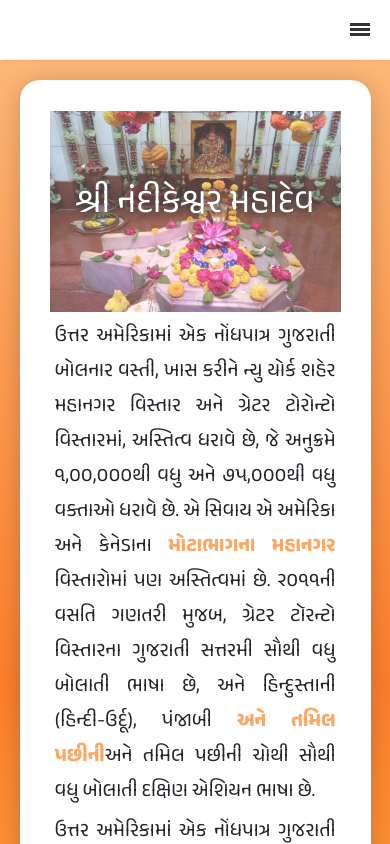
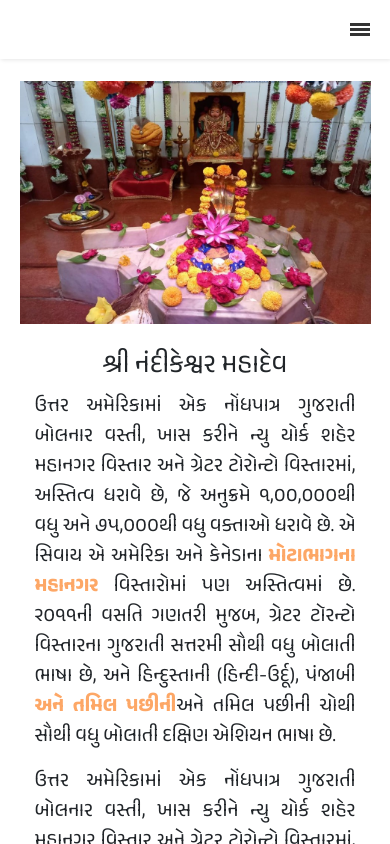
Before and after one commit to Urvesh120/blogProject, an Angular app: page /home in a window 390 px wide. Shown: the top 844 px of the page. Built offline with nearby package versions, Linux system fonts and the light colour scheme.

Commit message:
change css in home page

```diff
--- a/angular.json
+++ b/angular.json
@@ -51,7 +51,7 @@
                 {
                   "type": "anyComponentStyle",
                   "maximumWarning": "2kb",
-                  "maximumError": "4kb"
+                  "maximumError": "6kb"
                 }
               ],
               "fileReplacements": [
--- a/package.json
+++ b/package.json
@@ -27,6 +27,7 @@
     "bootstrap": "^5.2.1",
     "jquery": "^3.6.1",
     "rxjs": "~7.5.0",
+    "source-map-support": "^0.5.21",
     "tslib": "^2.3.0",
     "zone.js": "~0.11.4"
   },
--- a/src/app/app.component.html
+++ b/src/app/app.component.html
@@ -5,8 +5,9 @@
   <label class="menu-icon" for="menu-btn"><span class="navicon"></span></label>
   <ul class="menu">
     <li><a id="home" [routerLink]="['/home']">હોમ</a></li>
+    <li><a id="trust" [routerLink]="['/home']">ટ્રસ્ટ</a></li>
+    <li><a id="profile" [routerLink]="['/home']">પ્રોફાઈલ</a></li>
     <li><a id="about" [routerLink]="['/about-us']">અબાઉટ</a></li>
-    <li><a id="charity" [routerLink]="['/home']">ચેરિટી</a></li>
     <li><a id="login" [routerLink]="['/home']">લોગીન</a></li>
   </ul>
   </header>
--- a/src/app/app.component.scss
+++ b/src/app/app.component.scss
@@ -109,7 +109,7 @@
   }
 
   .header .menu-btn:checked ~ .menu {
-    max-height: 240px;
+    max-height: 300px;
   }
 
   .header .menu-btn:checked ~ .menu-icon .navicon {
--- a/src/app/home/home.component.html
+++ b/src/app/home/home.component.html
@@ -3,12 +3,11 @@
     <section class="1">
       <section class="parallax">
         <div class="parallax-inner">
-          <br />
-          <h1>શ્રી નંદીકેશ્વર મહાદેવ</h1>
-          <br />
+          <div class="inner-div"> </div>
         </div>
       </section>
       <h3>
+        <h1>શ્રી નંદીકેશ્વર મહાદેવ</h1>
         ઉત્તર અમેરિકામાં એક નોંધપાત્ર ગુજરાતી બોલનાર વસ્તી, ખાસ કરીને ન્યુ યોર્ક
         શહેર મહાનગર વિસ્તાર અને ગ્રેટર ટોરોન્ટો વિસ્તારમાં, અસ્તિત્વ ધરાવે છે, જે
         અનુક્રમે ૧,૦૦,૦૦૦થી વધુ અને ૭૫,૦૦૦થી વધુ વક્તાઓ ધરાવે છે. એ સિવાય એ અમેરિકા
@@ -28,15 +27,14 @@
       </h3>
       <section class="parallax-1">
         <div class="parallax-inner">
-          <br />
-          <h1>શ્રી નવદુર્ગા માતા</h1>
-          <br />
+          <div class="inner-div"> </div>
         </div>
       </section>
     </section>
 
     <section class="2">
       <h3>
+        <h1>શ્રી નવદુર્ગા માતા</h1>
         ઉત્તર અમેરિકામાં એક નોંધપાત્ર ગુજરાતી બોલનાર વસ્તી, ખાસ કરીને ન્યુ યોર્ક
         શહેર મહાનગર વિસ્તાર અને ગ્રેટર ટોરોન્ટો વિસ્તારમાં, અસ્તિત્વ ધરાવે છે, જે
         અનુક્રમે ૧,૦૦,૦૦૦થી <strong style="color: #FDA766;"> વધુ અને ૭૫,૦૦૦થી વધુ</strong> વક્તાઓ ધરાવે છે. એ સિવાય એ અમેરિકા
--- a/src/app/home/home.component.scss
+++ b/src/app/home/home.component.scss
@@ -8,20 +8,22 @@
     background: url('../../assets/images/imageSlider1-1.jpeg') repeat fixed 100%;
     background-size: cover;
     color: rgb(255, 255, 255);
-  opacity: 0.75;
-  text-shadow: 2px 2px 10px #000000, -2px -2px 10px #000000;
+    text-shadow: 2px 2px 10px #000000, -2px -2px 10px #000000;
 }
 
 .parallax-1{
   background: url('../../assets/images/imageSlider2-1.jpeg') repeat fixed 100%;
   background-size: cover;
   color: rgb(255, 255, 255);
-  opacity: 0.75;
   text-shadow: 2px 2px 10px #000000, -2px -2px 10px #000000;
 }
 .parallax-inner{
   padding-top: 20%;
   padding-bottom: 20%;
+}
+
+.inner-div{
+  margin: 30%;
 }
 
 h3{
@@ -32,40 +34,43 @@ h3{
   line-height: 35px;
 }
 h1{
-  font-size: 110px;
+  padding: 20px;
+  margin: 0;
+  font-size: 70px;
   text-align: center;
   font-family: 'Anek Gujarati';
 }
 
 .mainDiv {
-  background: linear-gradient(to bottom, #FDB777, #FD7F2C, #fec051, #FDA766, #FD9346 );
+  // background: linear-gradient(to bottom, #FDB777, #FD7F2C, #fec051, #FDA766, #FD9346 );
   // background-size: 100%;
   padding: 5%;
   height: 100%;
   background-repeat: no-repeat;
 }
 
-#container {
-  background-color: #FFF;
-  padding: 30px;
-  border-radius: 20px;
-  box-shadow: 0 3px 26px 0 rgba(0,0,0,0.20);
-}
+// #container {
+//   background-color: #FFF;
+//   padding: 10px;
+//   border-radius: 20px;
+//   // box-shadow: 0 3px 26px 0 rgba(0,0,0,0.20);
+// }
 
 @media (max-width: 768px){
   h1{
-    font-size: 35px;
+    font-size: 27px;
+    padding: 10px;
+    margin: 0;
     text-align: center;
     font-family: 'Anek Gujarati';
-    opacity: 1;
   }
 
   h3{
-    margin : 5px;
+    margin : 15px;
     font-family: 'Anek Gujarati';
     font-size: 20px;
     text-align: justify;
-    line-height: 35px;
+    line-height: 30px;
   }
 
   .parallax{
@@ -73,7 +78,6 @@ h1{
     background-position: center;
     background-size: contain;
     color: rgb(255, 255, 255);
-    opacity: 0.75;
     text-shadow: 2px 2px 10px #000000, -2px -2px 10px #000000;
   }
 
@@ -81,7 +85,6 @@ h1{
     background: url('../../assets/images/imageSlider2-1.jpeg') no-repeat center ;
     background-size: contain;
     color: rgb(255, 255, 255);
-    opacity: 0.75;
     text-shadow: 2px 2px 10px #000000, -2px -2px 10px #000000;
   }
 }
```
Also changed, not shown: 1 other file (tests, documents, lock files or other folders).
